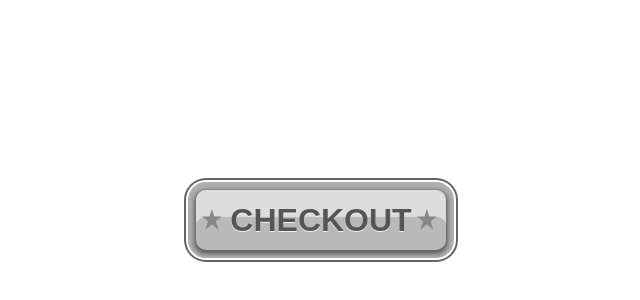
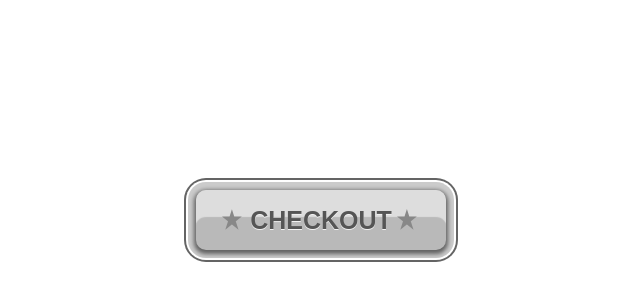
Before and after one commit to Steiner87/button, a plain HTML site: page index.html in a window 1280 px wide. Shown: the part 180-480 px from the top of the page, without its empty margins (319-959 px from the left). Drawn offline with Linux system fonts and the light colour scheme.

Commit message:
second commit

```diff
--- a/index.html
+++ b/index.html
@@ -11,9 +11,13 @@
 
 <body>
     <div class="button">
+
         <svg height="25" width="23" class="star" data-rating="5">
-            <polygon points="9.9, 1.1, 3.3, 21.78, 19.8, 8.58, 0, 8.58, 16.5, 21.78" style="fill-rule:nonzero;"/>
-          </svg> <span>CHECKOUT</span>
+                        <polygon  points="9.9, 1.3, 3.3, 21.78, 19.8, 8.58, 0, 8.58, 16.5, 21.78" style="fill-rule:nonzero;"/></svg>
+
+
+
+        <span>CHECKOUT</span>
         <svg height="25" width="23" class="star" data-rating="5">
             <polygon points="9.9, 1.1, 3.3, 21.78, 19.8, 8.58, 0, 8.58, 16.5, 21.78" style="fill-rule:nonzero;"/>
           </svg>
--- a/style.css
+++ b/style.css
@@ -16,19 +16,20 @@ body {
     height: 60px;
     border-radius: 10px;
     text-align: center;
-    font-size: 32px;
-    box-shadow: inset 0 28px 1px -1px #dddddd, 0 2px 4px 2px #616161, 0 0 0 8px rgb(175, 175, 175), 0 0 0 10px white, 0 0 0 12px rgb(100, 100, 100);
+    box-shadow: inset 0 28px 1px -1px #dddddd, 0 2px 4px 2px #616161, 0 0 0 8px #cbcbcb, 0 0 0 10px white, 0 0 0 12px rgb(100, 100, 100);
 }
 
 span {
+    font-size: 25px;
     display: inline-block;
     margin: 0 5px;
     color: #555555;
-    font-weight: 700;
+    font-weight: 800;
     font-family: sans-serif;
     text-shadow: 0px 1px 0px #f1f1f1;
 }
 
 .star {
     fill: #888888;
+    z-index: 2;
 }
```
